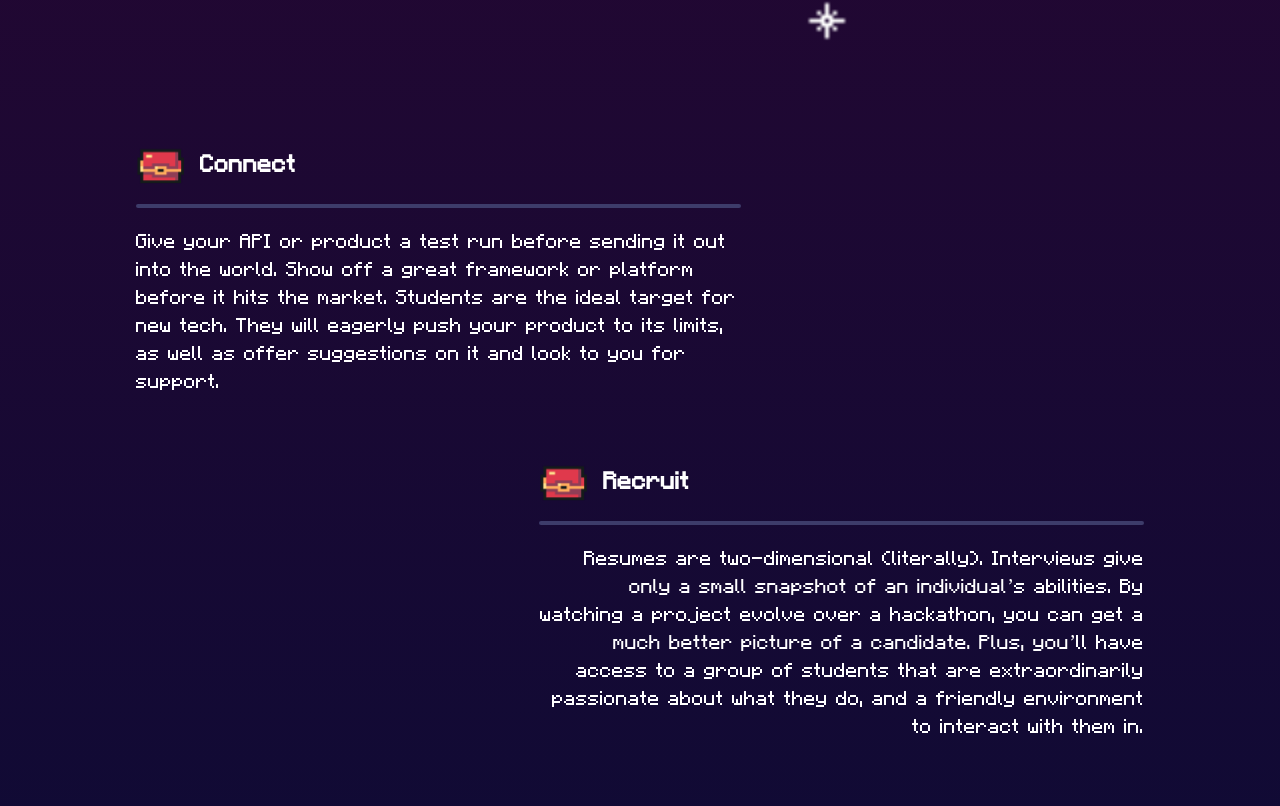
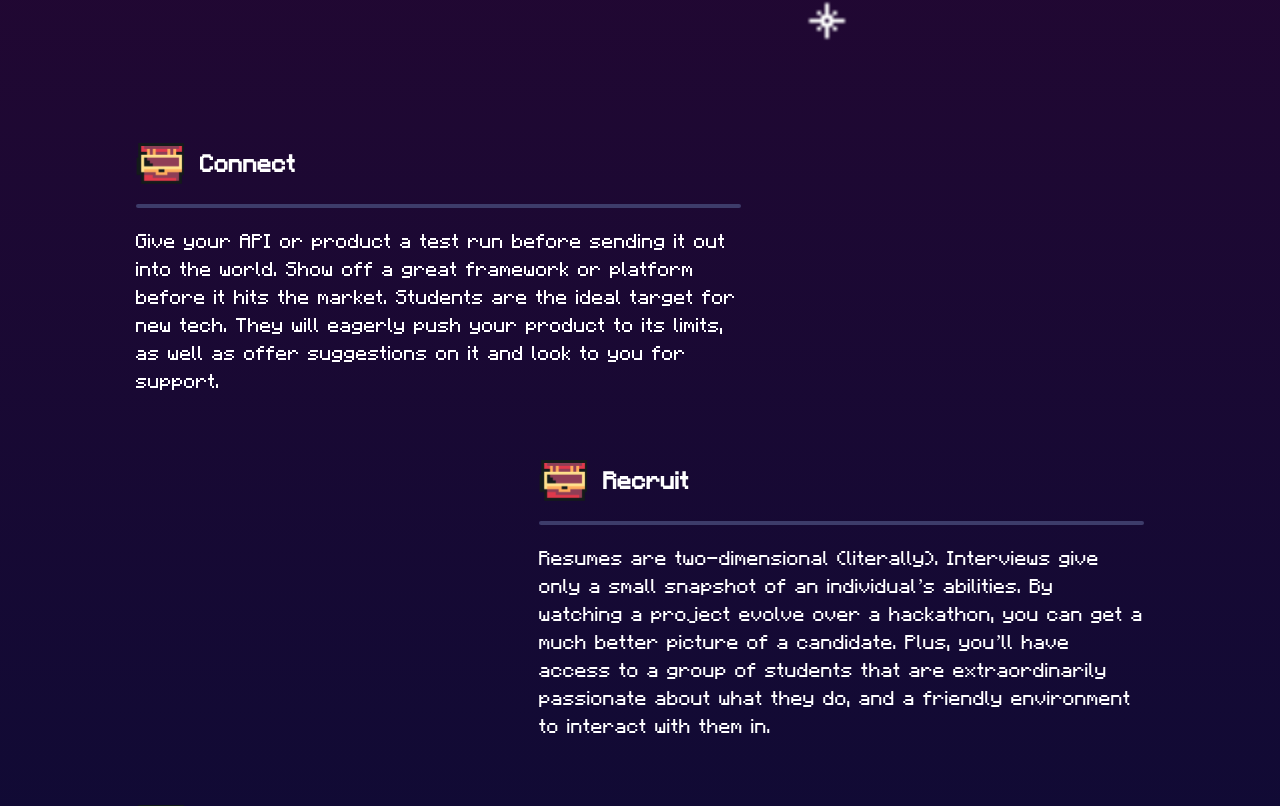
Before and after one commit to Bostonhacks/Bostonhacks-2023, a React (Vite) app: page /sponsor in a window 1280 px wide. Shown: the part 2842-3648 px from the top of the page. Built offline with nearby package versions, Linux system fonts and the light colour scheme.

Commit message:
removed closedChest alongside with its animation

```diff
--- a/src/components/SponsorPageComponents/WhyUs.jsx
+++ b/src/components/SponsorPageComponents/WhyUs.jsx
@@ -1,10 +1,9 @@
 import { useState } from 'react';
 
 import WhyUsSign from '../../assets/images/SponsorPage/WhyUsSign.svg';
-import FelizPlatform from '../../assets/images/SponsorPage/FelizPlatform.svg';
 import FelizPlatformPNG from '../../assets/images/SponsorPage/FelizPlatform.png';
 import OpenChest from '../../assets/images/BigTreasureChest_Open.png';
-import ClosedChest from '../../assets/images/BigTreasureChest_Closed.png';
+
 const whyUs = [
     [
         {
@@ -25,32 +24,19 @@ const whyUs = [
 
 
 const WhySection = ({ data }) => {
-
-    const [expanded, setExpanded] = useState(false);
-    const [animate, setAnimate] = useState(false);
-
-    const handleClick = () => {
-        //setExpanded(!expanded);
-        setAnimate(true);
-        console.log('clicked');
-    };
     return (
         <div className="flex flex-col space-y-8 mx-20 px-10 py-20 font-minecraft">
         {data.map((item, index) => (
             <div
             key={index}
-            className={`flex items-center p-4 ${ index % 2 === 1 ? 'flex-row-reverse text-right' : ''}`}
+            className={`flex items-center p-4 ${ index % 2 === 1 ? 'flex-row-reverse text-left' : ''}`}
             >
                 <div className={`flex-shrink-0 w-3/5 text-xl`}>
                     <div className='flex items-center mb-2'>
                         <img
-                            src={expanded ? OpenChest : ClosedChest}
+                            src={OpenChest}
                             alt="Closed Chest"
-                            className={`w-[48px] h-[41px] ${animate && 'animate-wiggle'}`}
-                            onAnimationEnd={() => {
-                            setExpanded(!expanded);
-                            setAnimate(false);
-                            }}
+                            className={`w-[48px] h-[41px]`}
                         />
                         <h2 className="text-2xl font-bold ml-4 pt-1">{item.title}</h2>
                     </div>
```
